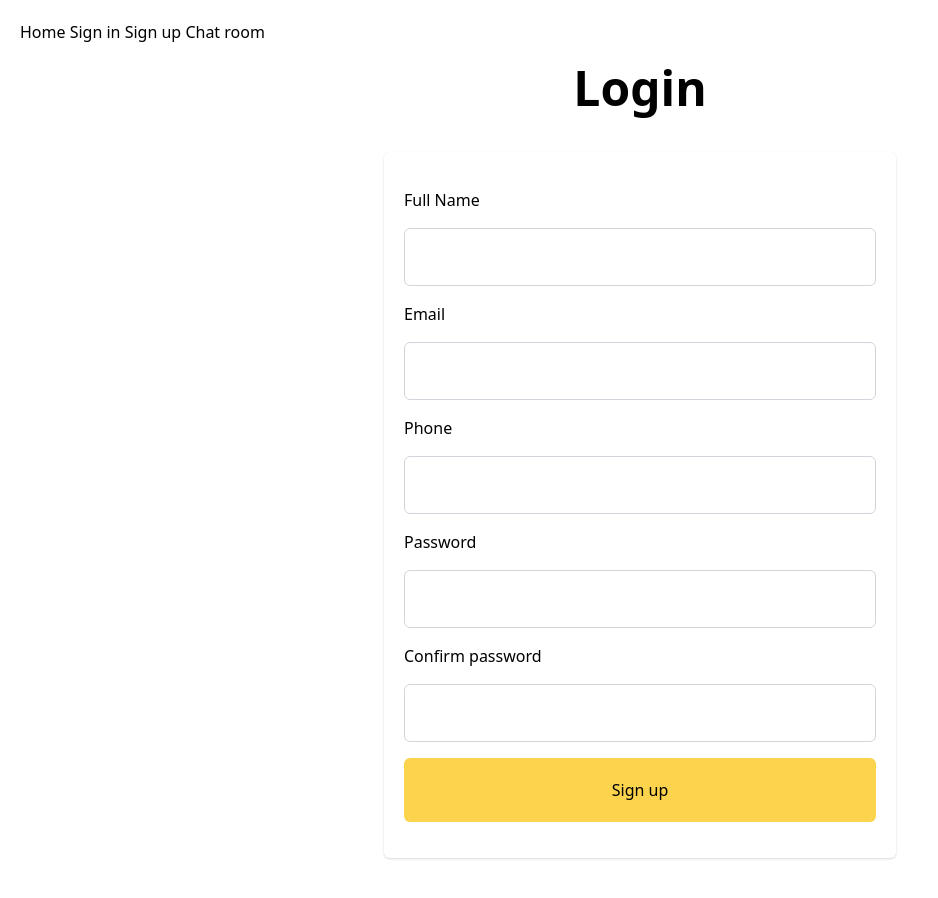
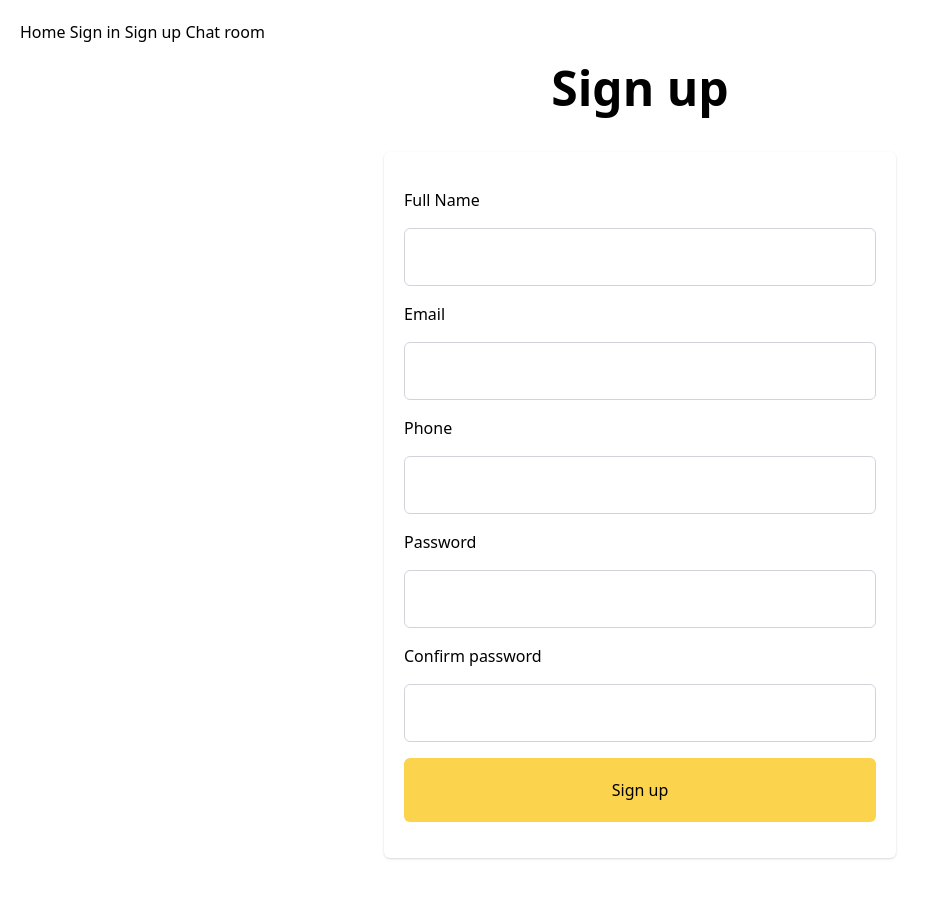
Before and after one commit to volumide/vue-chat-room, a Vue app: page /sign-up in a window 1280 px wide. Shown: the whole page, without its empty margins (0-938 px from the left). Built offline with nearby package versions, Linux system fonts and the light colour scheme.

Commit message:
changed sign in and sign up headings

```diff
--- a/src/components/Login.vue
+++ b/src/components/Login.vue
@@ -1,6 +1,6 @@
 <template >
   <div>
-    <h1 class="text-center font-bold text-5xl d block">Login</h1>
+    <h1 class="text-center font-bold text-5xl d block">Sign in</h1>
     <form class="w-2/5 mx-auto px-5 my-10 py-5 rounded-md shadow">
       <div class="my-4">
         <label for="email">Email</label>
--- a/src/components/SignUp.vue
+++ b/src/components/SignUp.vue
@@ -1,6 +1,6 @@
 <template >
   <div>
-    <h1 class="text-center font-bold text-5xl d block">Login</h1>
+    <h1 class="text-center font-bold text-5xl d block">Sign up</h1>
     <form action="" class="w-2/5 mx-auto px-5 my-10 py-5 rounded-md shadow">
       <div class="my-4">
         <label for="name">Full Name</label>
```
